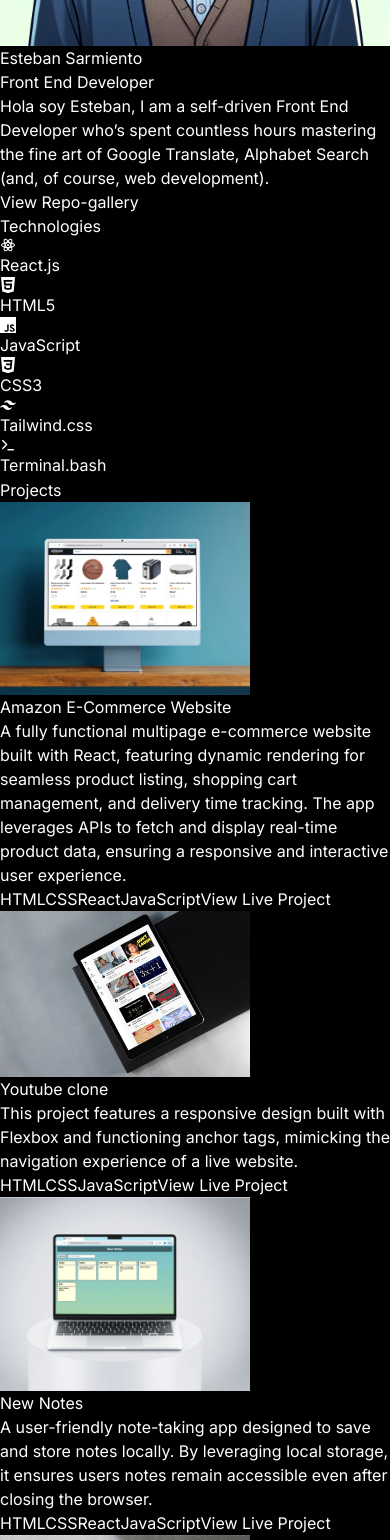
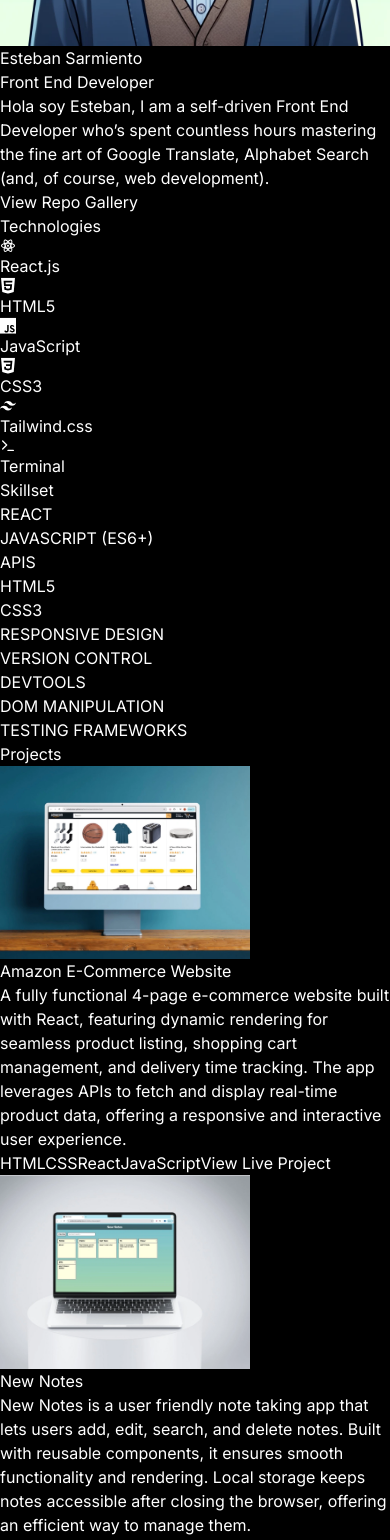
Before and after one commit to estebonbon/esteban-professional-portfolio, a React (Vite) app: page / in a window 390 px wide. Shown: the part 432-1972 px from the top of the page. Built offline with nearby package versions, Linux system fonts and the light colour scheme.

Commit message:
Added a skillset section, updated project descriptions, worked on mobile responsiveness

```diff
--- a/src/AboutMe.jsx
+++ b/src/AboutMe.jsx
@@ -30,9 +30,10 @@
           <a
             href="./public/Esteban-Sarmiento-Resume.pdf"
             download
-            className="inline-block px-6 py-3 bg-cyan-600 text-white font-medium rounded-lg shadow-lg hover:bg-cyan-700"
+            aria-label="Download the Resume as a PDF. Opens in a new window"
+            className="inline-block px-6 py-3 bg-cyan-800 text-white font-medium rounded-lg shadow-lg hover:bg-cyan-700"
           >
-            Download Resume
+            Download Resume (PDF)
           </a>
         </div>
       </div>
--- a/src/Home.jsx
+++ b/src/Home.jsx
@@ -2,7 +2,7 @@
 import Technologies from "./components/technologies.jsx";
 import Projects from "./components/projects.jsx";
 import Contact from "./components/contact.jsx";
-
+import Skillset from "./components/skillset.jsx";
 
 
 const Home = () => {
@@ -20,6 +20,9 @@
         <section id="technologies">
           <Technologies />
         </section>
+        <section id="skillset">
+          <Skillset />
+        </section>
         <section id="projects">
           <Projects />
         </section>
--- a/src/components/contact.jsx
+++ b/src/components/contact.jsx
@@ -8,7 +8,7 @@
       <div className="lg:flex lg:items-center lg:justify-between lg:mx-auto lg:max-w-4xl lg:text-left text-center">
         {/* Left Content */}
         <div>
-          <p className="my-4 lg:my-2"> <span className="ml-2"> &#128205;</span> Location: {CONTACT.located}</p>
+          <p className="my-4 lg:my-2" aria-label="location"> <span className="ml-2"> &#128205;</span> Location: {CONTACT.located}</p>
           <p className="my-4 lg:my-2">
             <a href="mailto:estebancodecity@gmail.com"
               className="border-b border-transparent hover:border-stone-400">
--- a/src/components/hero.jsx
+++ b/src/components/hero.jsx
@@ -1,6 +1,6 @@
 import profilepic from "../assets/final-portfolio-picture.webp"
 import { HERO_CONTENT } from "../constants"
-import {motion} from "framer-motion";
+import { motion, useReducedMotion } from "framer-motion";
 
 const containerVariants = {
   hidden: { opacity: 0, x: -100},
@@ -20,41 +20,45 @@
 }
 
 const Hero = () => {
+  const shouldReduceMotion = useReducedMotion(); /* Accesibilty protocol */
+
   return (
     <div className="pb-4 lg:mb-36">
-        <div className="flex flex-wrap lg:flex-row-reverse">
-            <div className="w-full lg:w-1/2">
+        <div className="flex flex-wrap md:justify-center lg:flex-row-reverse">
+            <div className="w-full  md:w-2/4">
               <div className="flex justify-center lg:p-8">
                 <motion.img
                 src={profilepic}
-                alt="Ravi Profile Pic"
+                alt="Esteban Avatar Picture"
                 className="border border-stone-900 rounded-3xl"
                 width={650}
                 height={650}
-                initial={{ x:100, opacity: 0}}
-                animate={{ x: 0, opacity: 1}}
-                transition={{ duration: 1, delay: 1.5}}/>
+                initial={shouldReduceMotion ? {} : { x: 100, opacity: 0 }}
+                animate={shouldReduceMotion ? {} : { x: 0, opacity: 1 }}
+                transition={shouldReduceMotion ? {} : { duration: 1, delay: 1.5 }}/>
               </div>
             </div>
             <div className="w-full lg:w-1/2">
                 <motion.div
-                initial="hidden"
-                animate="visible"
-                variants={containerVariants}
+                initial={shouldReduceMotion ? {} : "hidden"}
+                animate={shouldReduceMotion ? {} : "visible"}
+                variants={shouldReduceMotion ? {} : containerVariants}
                 className="flex flex-col items-center lg:items-start mt-10">
                   <motion.h1
                   className="pb-2 text-4xl tracking-tighter lg:text-8xl"
-                  variants={childVariants}>Esteban Sarmiento</motion.h1>
+                  variants={shouldReduceMotion ? {} : childVariants}
+                  >Esteban Sarmiento</motion.h1>
                   <motion.span
                   className="bg-gradient-to-t bg-[rgb(136,252,226)] bg-clip-text text-3xl tracking-tight text-transparent"
-                  variants={childVariants}>Front End Developer</motion.span>
+                  variants={shouldReduceMotion ? {} : childVariants}
+                  >Front End Developer</motion.span>
                   <motion.p
                   className="my-2 max-w-lg /* sets a limimi */ py-6 text-xl leading-relaxed tracking-tighter /* leading is for line spacing */"
-                  variants={childVariants}>
+                  variants={shouldReduceMotion ? {} : childVariants}>
                     {HERO_CONTENT}
                   </motion.p>
-                  <motion.a href="https://estebonbon.github.io/repo-gallery/" target="_blank" rel="noopener noreferrer"  className="bg-white rounded-full p-4 text-sm text-stone-900 mb-10 hover:bg-stone-300 font-bold"
-                  variants={childVariants}> View Repo-gallery </motion.a>
+                  <motion.a href="https://estebonbon.github.io/repo-gallery/" target="_blank" rel="noopener noreferrer"  aria-label="Link to Repo Gallery" className="bg-white rounded-full p-4 text-sm text-stone-900 mb-10 hover:bg-stone-300 font-bold"
+                  variants={shouldReduceMotion ? {} : childVariants}> View Repo Gallery </motion.a>
                 </motion.div>
             </div>
         </div> {/* Inside the flex container paramaters */}
--- a/src/components/projects.jsx
+++ b/src/components/projects.jsx
@@ -1,7 +1,9 @@
 import { PROJECTS } from "../constants";
-import { motion } from "framer-motion";
+import { motion, useReducedMotion } from "framer-motion";
 
 const Projects = () => {
+  const shouldReduceMotion = useReducedMotion();
+
   return (
     <div className="pb-4">
       <motion.h2
@@ -19,8 +21,8 @@
           <div key={index} className="mb-8 flex flex-wrap lg:justify-center lg:items-start lg:gap-8">
             {/* Project Image */}
             <motion.div
-              whileInView={{ opacity: 1, x: 0 }}
-              initial={{ opacity: 0, x: -100 }}
+              whileInView={shouldReduceMotion ? {} : { opacity: 1, x: 0 }}
+              initial={shouldReduceMotion ? {} : { opacity: 0, x: -100 }}
               transition={{ duration: 1 }}
               className="w-full lg:w-1/4 mb-6 lg:mb-0 flex justify-center md:justify-start"
             >
@@ -28,15 +30,15 @@
                 src={project.image}
                 width={250}
                 height={250}
-                alt={project.title}
+                alt={project.titleAria}
                 className="rounded"
               />
             </motion.div> {/* end the image div */}
 
             {/* Project Details */}
             <motion.div
-              whileInView={{ opacity: 1, x: 0 }}
-              initial={{ opacity: 0, x: 100 }}
+              whileInView={shouldReduceMotion ? {} : { opacity: 1, x: 0 }}
+              initial={shouldReduceMotion ? {} : { opacity: 0, x: 100 }}
               transition={{ duration: 1 }}
               className="w-full max-w-xl lg:w-3/4"
             >
@@ -60,7 +62,7 @@
                   href={project.livePage}
                   target="_blank"
                   rel="noopener noreferrer"
-                  className="rounded bg-cyan-600 p-2 text-sm font-medium text-white hover:bg-cyan-700 flex-shrink-0"
+                  className="rounded bg-cyan-800 p-2 text-sm font-medium text-white hover:bg-cyan-700 flex-shrink-0"
                 >
                   View Live Project
                 </a>
--- /dev/null
+++ b/src/components/skillset.jsx
@@ -0,0 +1,25 @@
+import { SKILLS } from "../constants";
+
+const Skillset = () => {
+  return (
+    <div className="mb-20">
+      <h2
+        className="mb-20 text-center text-4xl">
+        Skillset
+      </h2>
+      <ul className="grid grid-cols-2 sm:grid-cols-5 gap-2">
+        {SKILLS.map((skill, index) => (
+          <li
+            key={index}
+            className="flex items-center justify-center bg-transparent text-[#c5a358ce] rounded shadow p-3 text-center text-sm font-semibold hover:text-[#c5a358c3] transition-colors duration-200;
+"
+          >
+            {skill.Skill}
+          </li>
+        ))}
+      </ul>
+    </div>
+  );
+};
+
+export default Skillset;
--- a/src/components/technologies.jsx
+++ b/src/components/technologies.jsx
@@ -1,10 +1,10 @@
-import { RiReactjsLine } from "react-icons/ri"
+import { RiReactjsLine } from "react-icons/ri";
 import { SiHtml5, SiCss3, SiJavascript, SiTailwindcss } from "react-icons/si";
 import { FiTerminal } from "react-icons/fi";
-import { motion } from "framer-motion";
+import { motion, useReducedMotion } from "framer-motion";
 
 const iconVariants = (duration) => ({
-  initial: {y: -10},
+  initial: { y: 0 },
   animate: {
     y: [10, -10],
     transition: {
@@ -13,85 +13,108 @@
       repeat: Infinity,
       repeatType: "reverse",
     },
-  }
-})
-
+  },
+});
 
 const Technologies = () => {
+  const shouldReduceMotion = useReducedMotion();
+
   return (
     <div className="pb-24">
       <motion.h2
-        /*   whileInView={{ opacity: 1, y: 0}}
-          initial={{ opacity: 0, y: -100}}
-          transition={{ duration: 1 }}  */
-          className="my-20 text-center text-4xl">Technologies</motion.h2>
+        initial={shouldReduceMotion ? {} : { opacity: 0, y: -100 }}
+        animate={shouldReduceMotion ? {} : { opacity: 1, y: 0 }}
+        transition={shouldReduceMotion ? {} : { duration: 1 }}
+        className="my-20 text-center text-4xl"
+      >
+        Technologies
+      </motion.h2>
       <motion.div
-          whileInView={{ opacity: 1, x: 0 }}
-          initial={{ opacity: 0, x: -100}}
-          transition={{ duration: 1.5 }}
-          className="flex flex-wrap items-center justify-center gap-4">
+        initial={shouldReduceMotion ? {} : { opacity: 0, x: -100 }}
+        animate={shouldReduceMotion ? {} : { opacity: 1, x: 0 }}
+        transition={shouldReduceMotion ? {} : { duration: 1.5 }}
+        className="flex flex-wrap items-center justify-center gap-4"
+      >
+        {/* React */}
         <motion.div
           initial="initial"
-                  animate="animate"
-                  variants={iconVariants(4)}>
-                  <RiReactjsLine className="text-7xl text-cyan-400 peer" />
-                  <span className="absolute top px-2 py-1 text-sm bg-gray-800 text-white rounded opacity-0 peer-hover:bg-cyan-500 peer-hover:text-black peer-hover:opacity-100">
+          animate={shouldReduceMotion ? "initial" : "animate"}
+          variants={shouldReduceMotion ? {} : iconVariants(4)}
+          className="p-4"
+        >
+          <RiReactjsLine className="text-7xl text-cyan-400 peer" aria-label="React Icon"/>
+          <span className="absolute top px-2 py-1 text-sm text-white rounded opacity-0 peer-hover:bg-stone-700 peer-hover:opacity-100 transition-opacity" >
             React.js
           </span>
         </motion.div>
+
+        {/* HTML5 */}
         <motion.div
           initial="initial"
-                  animate="animate"
-                  variants={iconVariants(4)}
-                  className="p-4">
-                  <SiHtml5 className="text-7xl text-orange-500 peer" />
-                  <span className="absolute bottom-[-20px] right-[20px] px-2 py-1 text-sm bg-gray-800 text-white rounded  opacity-0 peer-hover:bg-orange-500 peer-hover:text-black peer-hover:opacity-100">
+          animate={shouldReduceMotion ? "initial" : "animate"}
+          variants={shouldReduceMotion ? {} : iconVariants(4)}
+          className="p-4"
+        >
+          <SiHtml5 aria-hidden="true" className="text-7xl text-orange-500 peer" aria-label="HTML5 Icon"/>
+          <span className="absolute bottom-[-20px] right-[20px] px-2 py-1 text-sm text-white rounded opacity-0 peer-hover:bg-stone-700 peer-hover:opacity-100 transition-opacity">
             HTML5
           </span>
         </motion.div>
+
+        {/* JavaScript */}
         <motion.div
           initial="initial"
-                  animate="animate"
-                  variants={iconVariants(4)}
-                  className="p-4">
-                  <SiJavascript className="text-7xl text-yellow-400 peer" />
-                  <span className="absolute bottom-[-21px] right-[8px] px-2 py-1 text-sm bg-gray-800 text-white rounded opacity-0 peer-hover:bg-yellow-400 peer-hover:text-black peer-hover:opacity-100">
+          animate={shouldReduceMotion ? "initial" : "animate"}
+          variants={shouldReduceMotion ? {} : iconVariants(4)}
+          className="p-4"
+        >
+          <SiJavascript aria-hidden="true" className="text-7xl text-yellow-400 peer" aria-label="JavaScript Icon" />
+          <span className="absolute bottom-[-21px] right-[8px] px-2 py-1 text-sm text-white rounded opacity-0 peer-hover:bg-stone-700 peer-hover:opacity-100 transition-opacity">
             JavaScript
           </span>
         </motion.div>
+
+        {/* CSS3 */}
         <motion.div
           initial="initial"
-                  animate="animate"
-                  variants={iconVariants(4)}
-                  className="p-4">
-                  <SiCss3 className="text-7xl text-blue-500 peer" />
-                  <span className="absolute bottom-[-21px] left-[26px] top px-2 py-1 text-sm bg-gray-800 text-white rounded opacity-0 peer-hover:bg-blue-500 peer-hover:text-black peer-hover:opacity-100">
+          animate={shouldReduceMotion ? "initial" : "animate"}
+          variants={shouldReduceMotion ? {} : iconVariants(4)}
+          className="p-4"
+        >
+          <SiCss3 aria-hidden="true" className="text-7xl text-blue-500 peer" aria-label="CSS3 Icon"/>
+          <span className="absolute bottom-[-21px] left-[26px] px-2 py-1 text-sm text-white rounded opacity-0 peer-hover:bg-stone-700 peer-hover:opacity-100 transition-opacity">
             CSS3
           </span>
         </motion.div>
+
+        {/* Tailwind */}
         <motion.div
           initial="initial"
-                  animate="animate"
-                  variants={iconVariants(4)}
-                  className="p-4">
-                  <SiTailwindcss className="text-7xl text-teal-500 peer" />
-                  <span className="absolute bottom-[-8px] left-[1px] px-2 py-1 text-sm bg-gray-800 text-white rounded opacity-0 peer-hover:bg-teal-500 peer-hover:text-black peer-hover:opacity-100">
+          animate={shouldReduceMotion ? "initial" : "animate"}
+          variants={shouldReduceMotion ? {} : iconVariants(4)}
+          className="p-4"
+        >
+          <SiTailwindcss className="text-7xl text-teal-500 peer" aria-label="Tailwind Icon" />
+          <span aria-hidden="true" className="absolute bottom-[-8px] left-[1px] px-2 py-1 text-sm text-white rounded opacity-0 peer-hover:bg-stone-700 peer-hover:opacity-100 transition-opacity">
             Tailwind.css
           </span>
         </motion.div>
+
+        {/* Terminal */}
         <motion.div
           initial="initial"
-                  animate="animate"
-                  variants={iconVariants(4)}
-                  className="p-4">
-                  <FiTerminal className="text-7xl text-green-500 peer" />
-                  <span className="absolute bottom-[-10px] right-[-1px] top px-2 py-1 text-sm bg-gray-800 text-white rounded opacity-0 peer-hover:bg-green-500 peer-hover:text-black peer-hover:opacity-100">
-                    Terminal.bash
+          animate={shouldReduceMotion ? "initial" : "animate"}
+          variants={shouldReduceMotion ? {} : iconVariants(4)}
+          className="p-4"
+        >
+          <FiTerminal className="text-7xl text-green-500 peer" aria-label="Terminal Icon" />
+          <span aria-hidden="true" className="absolute bottom-[-10px] right-[-1px] px-2 py-1 text-sm text-white rounded opacity-0 peer-hover:bg-stone-700 peer-hover:opacity-100 transition-opacity">
+            Terminal
           </span>
         </motion.div>
       </motion.div>
     </div>
-  )
-}
+  );
+};
 
-export default Technologies
+export default Technologies;
--- a/src/constants/index.js
+++ b/src/constants/index.js
@@ -6,11 +6,43 @@
 export const HERO_CONTENT = `Hola soy Esteban, I am a self-driven Front End Developer who’s spent countless hours mastering the fine art of Google Translate, Alphabet Search (and, of course, web development).`;
 
 export const ABOUT_TEXT = [
-  `Hello! I’m Esteban, a Front End Developer based in Ontario, Canada. My coding journey began in high school with VEX Robotics and Arduino projects, sparking my curiosity for problem-solving. Inspired by a coding BootCamp and creators like Mark Rober, I discovered my passion for blending creativity and technology to build impactful projects.`,
+  `My name is Esteban, I am a Front End Developer based in Ontario, Canada. My coding journey began in high school with VEX Robotics and Arduino projects, sparking my curiosity for problem-solving. Inspired by a coding BootCamp and creators like Mark Rober, I discovered my passion for blending creativity and technology to build impactful projects.`,
   `When I’m not coding, you’ll find me with my Les Paul guitar and Blues Junior Deluxe amp, crafting "bedroom concerts" or experimenting with new tunes. I also value spending time with family and friends, as these relationships fuel my creativity and motivation.`,
   `Before tech, I worked carpentry, landscaping, and hospitality roles that shaped my resilience, teamwork, and presentation skills. I’m ready to channel these strengths into a tech environment as a creative and solutions oriented professional.`,
 ];
 
+export const SKILLS = [
+  {
+    Skill:"REACT"
+  },
+  {
+    Skill:"JAVASCRIPT (ES6+)"
+  },
+  {
+    Skill:"APIS"
+  },
+  {
+    Skill:"HTML5"
+  },
+  {
+    Skill:"CSS3"
+  },
+  {
+    Skill:"RESPONSIVE DESIGN"
+  },
+  {
+    Skill:"VERSION CONTROL"
+  },
+  {
+    Skill:"DEVTOOLS"
+  },
+  {
+    Skill:"DOM MANIPULATION"
+  },
+  {
+    Skill:"TESTING FRAMEWORKS"
+  }
+]
 
 export const EXPERIENCES = [
   {
@@ -46,33 +78,37 @@
 export const PROJECTS = [
   {
     title: "Amazon E-Commerce Website",
+    titleAria: "Amazon mockup website",
     image: project1,
     description:
-      "A fully functional multipage e-commerce website built with React, featuring dynamic rendering for seamless product listing, shopping cart management, and delivery time tracking. The app leverages APIs to fetch and display real-time product data, ensuring a responsive and interactive user experience.",
+      "A fully functional 4-page e-commerce website built with React, featuring dynamic rendering for seamless product listing, shopping cart management, and delivery time tracking. The app leverages APIs to fetch and display real-time product data, offering a responsive and interactive user experience.",
     technologies: ["HTML", "CSS", "React", "JavaScript"],
     livePage: "https://estebonbon.github.io/mock-amazon/index.html",
   },
   {
-    title: "Youtube clone",
+    title: "New Notes",
+    titleAria: "An App that takes notes",
+    image: project3,
+    description:
+      "New Notes is a user friendly note taking app that lets users add, edit, search, and delete notes. Built with reusable components, it ensures smooth functionality and rendering. Local storage keeps notes accessible after closing the browser, offering an efficient way to manage them.",
+    technologies: ["HTML", "CSS", "React", "JavaScript"],
+    livePage: "https://estebonbon.github.io/react-sticky-notes-project/",
+  },
+  {
+    title: "YouTube clone",
+    titleAria: "Static YouTube page",
     image: project2,
     description:
-      "This project features a responsive design built with Flexbox and functioning anchor tags, mimicking the navigation experience of a live website.",
+      "This static website features a responsive Flexbox layout, adaptable across screen sizes. It includes a non-functional search bar for aesthetics and anchor tags linking embedded video content, offering an interactive experience. The project highlights modern web design with clean code.",
     technologies: ["HTML", "CSS", "JavaScript"],
     livePage: "https://estebonbon.github.io/youtube-clone-project/",
   },
   {
-    title: "New Notes",
-    image: project3,
-    description:
-      "A user-friendly note-taking app designed to save and store notes locally. By leveraging local storage, it ensures users notes remain accessible even after closing the browser.",
-    technologies: ["HTML", "CSS", "React", "JavaScript"],
-    livePage: "https://estebonbon.github.io/react-sticky-notes-project/",
-  },
-  {
     title: "Unplugged Retreat",
+    titleAria: "Responsive Retreat Website called unplugged",
     image: project4,
     description:
-    "A visually captivating and fully responsive website designed for a work retreat. Built with Flexbox, this project ensures seamless adaptability across all screen sizes.",
+    "A visually captivating and fully responsive 3-page website designed for a work retreat. Built with Flexbox and media queries, it seamlessly adapts to mobile, tablet, and desktop screens. This project features a simple and modern design users will love.",
     technologies: ["HTML", "CSS",],
     livePage: "https://estebonbon.github.io/Unplugged-Retreat-Website/",
   },
```
Also changed, not shown: src/components/navbar.jsx (+4 -4 lines), 1 other file (tests, documents, lock files or other folders). Lines whose indentation alone changed are shown as unchanged.
